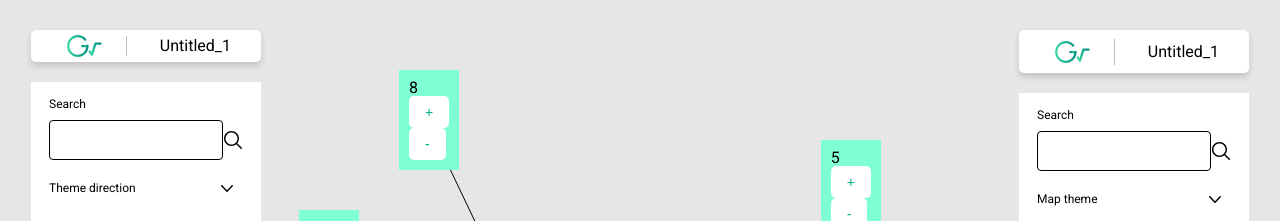
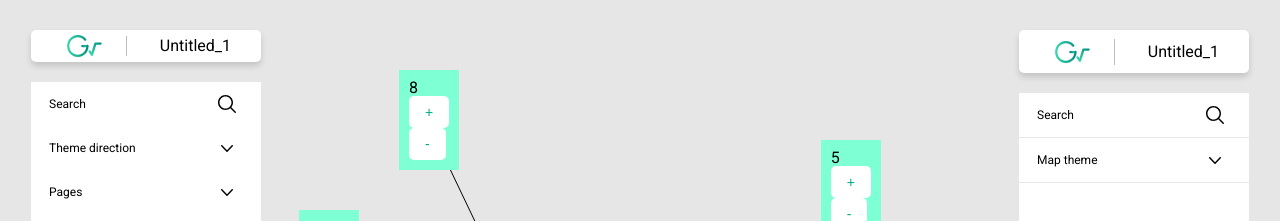
Before and after one commit to Groot-GT/groot-client, a React (Vite) app: page / in a window 1280 px wide. Shown: the top 221 px of the page. Built offline with nearby package versions, Linux system fonts and the light colour scheme.

Commit message:
#11 refactor: SideBar 내부 컴포넌트 분리 및 ListItem으로 List 구성

```diff
--- a/src/components/atoms/ListItem/style.ts
+++ b/src/components/atoms/ListItem/style.ts
@@ -5,13 +5,16 @@ export const List = styled.ul`
 `;
 
 export const ListItem = styled.li`
+  display: flex;
+  flex-direction: row;
+  justify-content: flex-start;
   align-items: center;
-  justify-content: center;
-  display: flex;
-  flex-direction: column;
-  padding: 0;
   margin: 0;
   height: 48px;
+
+  &:hover {
+    background-color: ${({ theme }) => theme.colors.black[2]};
+  }
 `;
 
 export const ListItemTitle = styled.p`
--- /dev/null
+++ b/src/components/molecules/SideBarDivider/index.tsx
@@ -0,0 +1,11 @@
+import { useTheme } from 'styled-components';
+import Divider from '../../atoms/Divider';
+
+const SideBarDivider = () => {
+  const theme = useTheme();
+  return (
+    <Divider vertical={false} length={100} color={theme.colors.black[2]} />
+  );
+};
+
+export default SideBarDivider;
--- a/src/components/molecules/SideBarItem/style.ts
+++ b/src/components/molecules/SideBarItem/style.ts
@@ -7,6 +7,7 @@ type SideBarItemStyleProps = {
 export const SideBarItemWrapper = styled.div<SideBarItemStyleProps>`
   width: 100%;
   padding: 6px 18px;
+  //height: 48px;
   display: flex;
   flex-direction: row;
   align-items: center;
--- a/src/components/organisms/SearchBar/index.tsx
+++ b/src/components/organisms/SearchBar/index.tsx
@@ -1,63 +1,26 @@
-import { ChangeEvent, useEffect, useRef, useState } from 'react';
-import useNodesData from 'src/hooks/useNodeData';
-import DropdownList from 'src/components/molecules/DropdownList';
+import React, { Dispatch, SetStateAction, ChangeEvent } from 'react';
+import IconButton from 'src/components/molecules/IconButton';
 import Icon from 'src/components/atoms/Icon';
 import * as s from './style';
 
 type SearchBarProps = {
-  setSearchMode: (mode: boolean) => void;
+  searchInput: string;
+  setSearchInput: Dispatch<SetStateAction<string>>;
+  collapseSearchBar: () => void;
 }
 
-const SearchBar = ({ setSearchMode }: SearchBarProps) => {
-  const { nodes } = useNodesData();
-  const [inputValue, setInputValue] = useState<string>('');
-  const [autocompleteOpen, setAutocompleteOpen] = useState<boolean>(false);
-  const [autocompleteValues, setAutocompleteValues]
-    = useState<string[]>([...Object.keys(nodes)]);
-  const [searchbarWidth, setSearchbarWidth] = useState<number | undefined>(0);
-  const searchResultRef = useRef<HTMLDivElement>(null);
-
-  useEffect(() => {
-    setSearchbarWidth(searchResultRef.current?.getBoundingClientRect().width);
-  }, []);
-
-  useEffect(() => {
-    if (setSearchMode) setSearchMode(inputValue.length > 0);
-    if (inputValue.length) {
-      setAutocompleteOpen(true);
-      setAutocompleteValues(
-        [...Object.keys(nodes)].filter(v => v.includes(inputValue)),
-      );
-    } else setAutocompleteOpen(false);
-
-  }, [setSearchMode, nodes, inputValue]);
+const SearchBar = ({ searchInput, setSearchInput, collapseSearchBar }: SearchBarProps) => {
 
   const handleChange = (e: ChangeEvent<HTMLInputElement>): void => {
-    setInputValue(e.target.value);
-  };
-
-  const handleDropdownOptionClick = (optionValue: string) => {
-    alert(optionValue);
-    setAutocompleteOpen(false);
+    setSearchInput(e.target.value);
   };
 
   return (
-    <>
-      <s.SearchBarWrapper ref={searchResultRef}>
-        <s.Searchbar value={inputValue} onChange={handleChange} />
-        <Icon iconImg='search' />
-
-      </s.SearchBarWrapper>
-      <s.SearchResultWrapper ref={searchResultRef}>
-        {autocompleteOpen ?
-          <DropdownList
-            items={autocompleteValues}
-            dropdownWidth={searchbarWidth}
-            handleOptionClick={handleDropdownOptionClick} />
-          : null
-        }
-      </s.SearchResultWrapper>
-    </>
+    <s.SearchBarWrapper>
+      <Icon iconImg='search' />
+      <s.Searchbar autoFocus value={searchInput} onChange={handleChange} />
+      <IconButton icon='close' onClick={collapseSearchBar} />
+    </s.SearchBarWrapper>
   );
 };
 
--- a/src/components/organisms/SearchBar/style.ts
+++ b/src/components/organisms/SearchBar/style.ts
@@ -2,11 +2,15 @@ import styled from 'styled-components';
 
 export const Searchbar = styled.input`
   width: 100%;
-  height: 40px;
   border-radius: 4px;
-  border: 1px solid;
+  border: 0;
   padding: 0 10px;
   font-size: 14px;
+
+  &:focus {
+    outline: none;
+    caret-color: ${({ theme }) => theme.colors.green[1]};
+  }
 `;
 
 export const SearchBarWrapper = styled.div`
--- a/src/components/organisms/SideBar/index.tsx
+++ b/src/components/organisms/SideBar/index.tsx
@@ -1,25 +1,75 @@
-import React, { SetStateAction, Dispatch, Fragment, useState } from 'react';
-import { useTheme } from 'styled-components';
-import Divider from 'src/components/atoms/Divider';
+import { Fragment, useState, useRef, useEffect } from 'react';
 import SearchBar from 'src/components/organisms/SearchBar';
+import SearchResult from 'src/components/organisms/SearchResult';
+import SideBarItem from 'src/components/molecules/SideBarItem';
+import IconButton from 'src/components/molecules/IconButton';
+import SideBarDivider from 'src/components/molecules/SideBarDivider';
+import useNodesData from 'src/hooks/useNodeData';
 import * as s from './style';
-import SideBarItem from '../../molecules/SideBarItem';
-import DropdownList from '../../molecules/DropdownList';
 
 type SideBarProps = {
   sidebarItems: JSX.Element[];
 };
 
-const SideBarDivider = () => {
-  const theme = useTheme();
+type SearchModeProps = {
+  changeMode: () => void;
+}
+
+type DefaultModeProps = {
+  changeMode: () => void;
+  sidebarItems: JSX.Element[];
+}
+
+const SearchMode = ({ changeMode }: SearchModeProps) => {
+  const { nodes } = useNodesData();
+  const [searchInput, setSearchInput] = useState<string>('');
+  const [searchResults, setSearchResults] = useState<string[]>([]);
+
+  useEffect(() => {
+    if (searchInput.length) {
+      setSearchResults(
+        [...Object.keys(nodes)].filter(v => v.includes(searchInput)),
+      );
+    } else {
+      setSearchResults([]);
+    }
+  }, [nodes, searchInput]);
+
+
+  const handleDropdownOptionClick = (optionValue: string) => {
+    alert(optionValue);
+  };
+
+  const collapseSearchBar = () => {
+    changeMode();
+    setSearchInput('');
+    setSearchResults([]);
+  };
+
   return (
-    <Divider vertical={false} length={100} color={theme.colors.black[2]} />
+    <div>
+      <SideBarItem title='' element={
+        <SearchBar
+          searchInput={searchInput}
+          setSearchInput={setSearchInput}
+          collapseSearchBar={collapseSearchBar}
+        />
+      } />
+      <SideBarDivider />
+      <SearchResult results={searchResults} handleOptionClick={handleDropdownOptionClick} />
+
+    </div>
   );
 };
 
 
-const DefaultMode = ({ sidebarItems }: SideBarProps) => (
+const DefaultMode = ({ sidebarItems, changeMode }: DefaultModeProps) => (
+  // eslint-disable-next-line react/jsx-no-useless-fragment
   <>
+    <SideBarItem title='Search' element={
+      <IconButton icon='search' onClick={changeMode} />
+    } />
+    <SideBarDivider />
     {sidebarItems?.map((item, index) => (
       // eslint-disable-next-line react/no-array-index-key
       <Fragment key={index}>
@@ -30,17 +80,18 @@ const DefaultMode = ({ sidebarItems }: SideBarProps) => (
   </>
 );
 
+
 const SideBar = ({ sidebarItems }: SideBarProps) => {
   const [searchMode, setSearchMode] = useState<boolean>(false);
-
+  const sideBarRef = useRef<HTMLDivElement>(null);
+  // const
+  const changeMode = () => setSearchMode(!searchMode);
   return (
-    <s.SideBar>
-      <SideBarItem title='Search' element={
-        <SearchBar setSearchMode={setSearchMode} />
-      } />
+    <s.SideBar ref={sideBarRef}>
       {searchMode ?
-        null :
-        <DefaultMode sidebarItems={sidebarItems} />
+        <SearchMode changeMode={changeMode} />
+        :
+        <DefaultMode sidebarItems={sidebarItems} changeMode={changeMode} />
       }
     </s.SideBar>
   );
```
Also changed, not shown: src/components/templates/DrawTemplate/index.tsx (+6 -6 lines).
